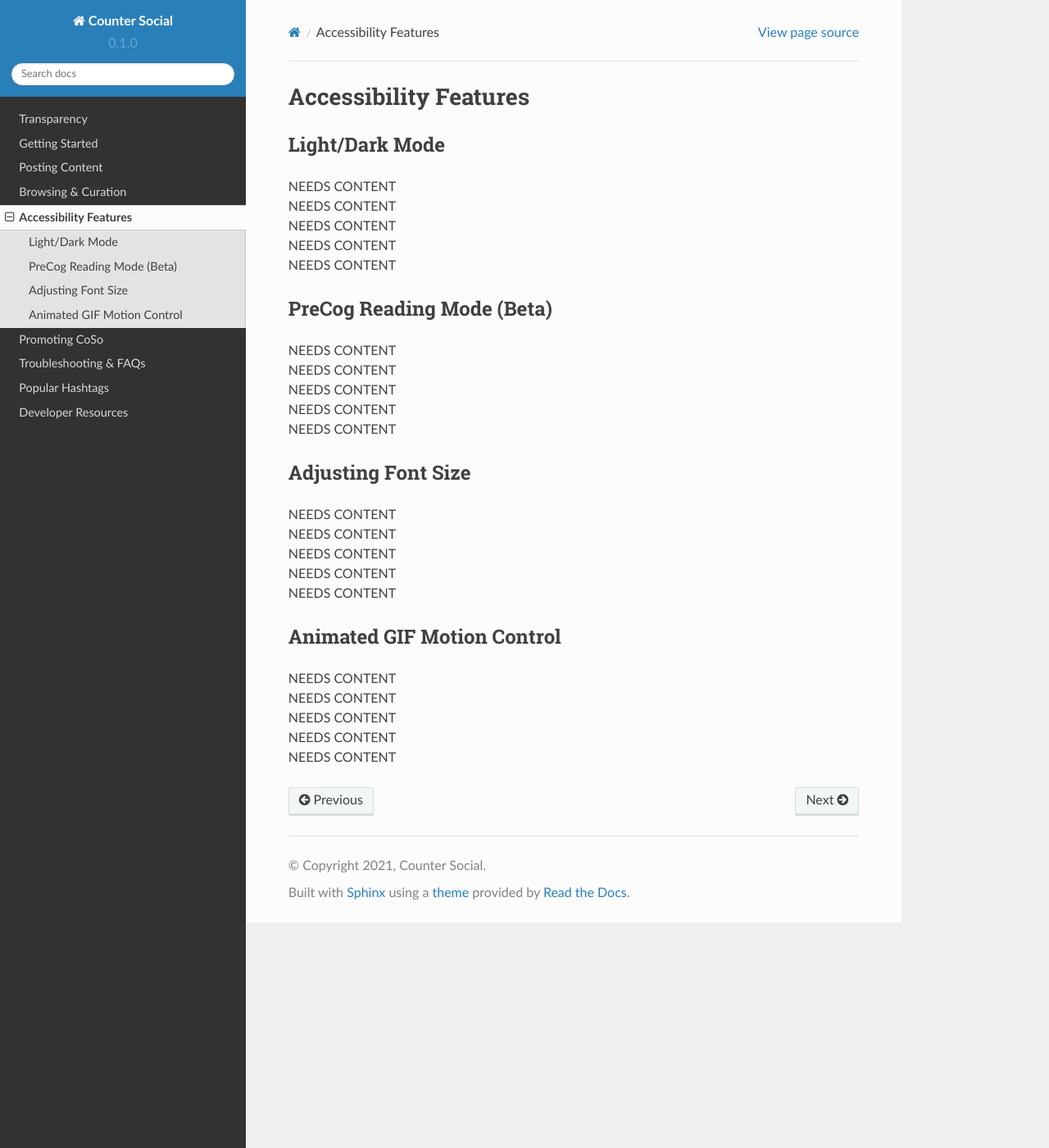
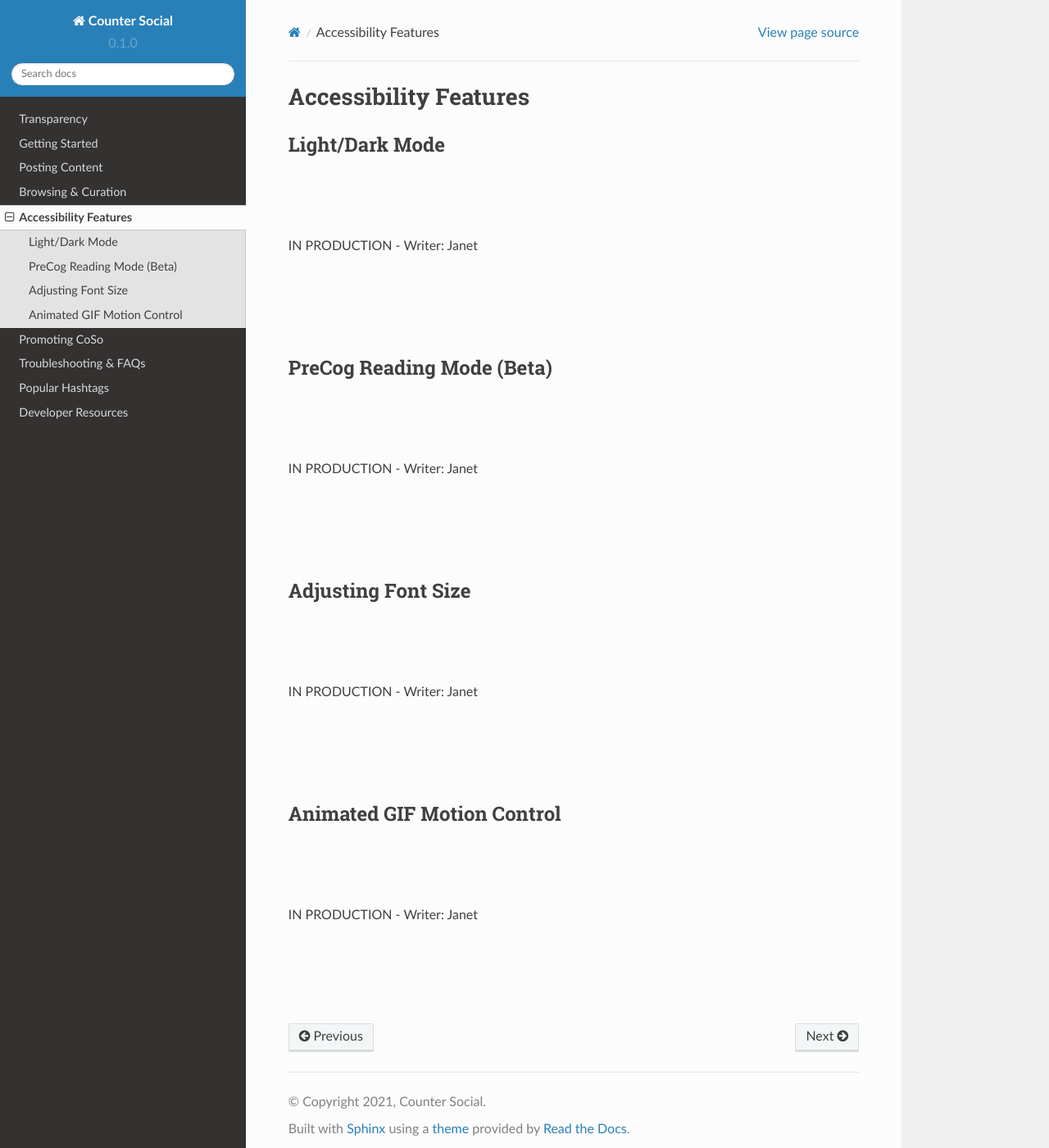
Before and after one commit to itskel/userguide, a Sphinx documentation site: the page built from docs/source/accessibility.rst, in a window 1280 px wide and 1400 px high. Shown: the whole window at 82% size. Built offline with Sphinx 7.4.7 and the Read the Docs theme 2.0.0, drawn with Linux system fonts in a browser that asks for light colours; pages that are not in the unit, such as notebooks, are missing from menus.

Commit message:
Update accessibility.rst

```diff
--- a/docs/source/accessibility.rst
+++ b/docs/source/accessibility.rst
@@ -3,32 +3,44 @@
 
 Light/Dark Mode
 ------------
-| NEEDS CONTENT
-| NEEDS CONTENT
-| NEEDS CONTENT
-| NEEDS CONTENT
-| NEEDS CONTENT
+|
+|
+|
+| IN PRODUCTION - Writer: Janet
+|
+|
+|
+|
 
 PreCog Reading Mode (Beta)
 ------------
-| NEEDS CONTENT
-| NEEDS CONTENT
-| NEEDS CONTENT
-| NEEDS CONTENT
-| NEEDS CONTENT
+|
+|
+|
+| IN PRODUCTION - Writer: Janet
+|
+|
+|
+|
 
 Adjusting Font Size
 ------------
-| NEEDS CONTENT
-| NEEDS CONTENT
-| NEEDS CONTENT
-| NEEDS CONTENT
-| NEEDS CONTENT
+|
+|
+|
+| IN PRODUCTION - Writer: Janet
+|
+|
+|
+|
 
 Animated GIF Motion Control
 ------------
-| NEEDS CONTENT
-| NEEDS CONTENT
-| NEEDS CONTENT
-| NEEDS CONTENT
-| NEEDS CONTENT
+|
+|
+|
+| IN PRODUCTION - Writer: Janet
+|
+|
+|
+|
```
